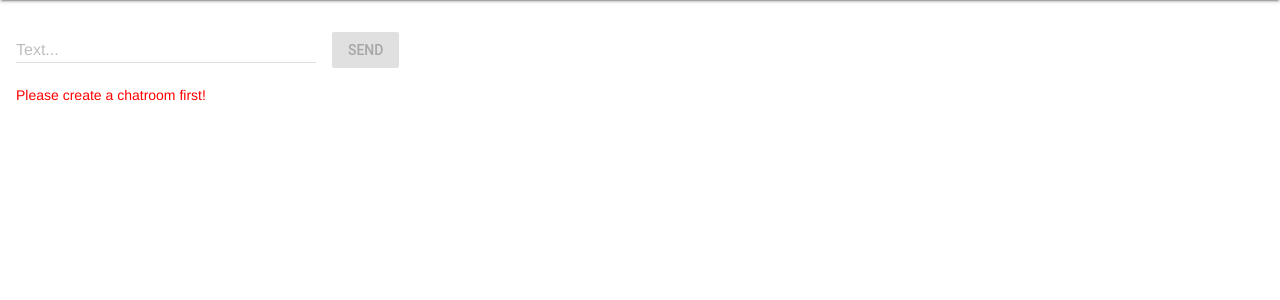
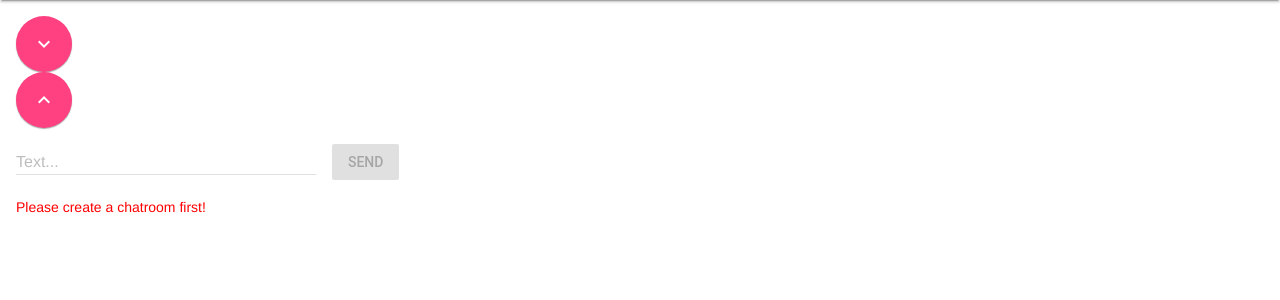
Before and after one commit to MichaelSoquat/Django-ChatApp, a Django app: page /chat/ in a window 1280 px wide. Shown: the part 64-364 px from the top of the page. Run offline with Django 4.2, Linux system fonts and the light colour scheme; the visitor is signed in with stand-in values (Sample User, id 1); data that the repository does not hold is empty.

Commit message:
created 2 buttons with scroll to top and bottom instantly

```diff
--- a/first_django_app/chat/templates/chat/index.html
+++ b/first_django_app/chat/templates/chat/index.html
@@ -1,4 +1,10 @@
 {%extends "base.html"%} {%block content%} {% if request.user.is_authenticated %}
+
+<button onclick="scrollToBottom()" class="mdl-button mdl-js-button mdl-button--fab mdl-js-ripple-effect mdl-button--colored">
+        <i class="material-icons">expand_more</i>
+      </button>
+
+
 <div id="messageContainer">
     {% for message in messages %} {% if request.user|stringformat:'s' == message.author.username|stringformat:'s' %}
 
@@ -23,11 +29,14 @@
 </div>
 <!-- Accent-colored raised button with ripple -->
 <!-- Textfield with Floating Label -->
+<button onclick="scrollToTop()" class="mdl-button mdl-js-button mdl-button--fab mdl-js-ripple-effect mdl-button--colored">
+    <i class="material-icons">expand_less</i>
+  </button>
 <form style="display:flex; align-items:center" onsubmit="sendMessage('{{csrf_token}}', '{{request.user.username}}');" method="post">
     {% csrf_token %}
     <div class="mdl-textfield mdl-js-textfield mdl-textfield--floating-label">
         <input name="textmessage" class="mdl-textfield__input" type="text" id="messagefield">
-        <label class="mdl-textfield__label" for="messagefield">Text...</label>
+        <label id="end" class="mdl-textfield__label" for="messagefield">Text...</label>
 
     </div>
     {% if noChat %}
--- a/first_django_app/static/css/style.css
+++ b/first_django_app/static/css/style.css
@@ -1,3 +1,7 @@
+html {
+    scroll-behavior: smooth;
+}
+
 .page-content {
     padding-left: 16px;
     padding-top: 16px;
@@ -74,7 +78,7 @@ h1 {
 }
 
 .message-container-other-author {
-    margin-left: 80px!important;
+    margin-left: 80px !important;
     width: 180px;
     height: auto;
     background-color: rgb(255, 64, 129);
--- a/first_django_app/static/js/createChannel.js
+++ b/first_django_app/static/js/createChannel.js
@@ -1,4 +1,17 @@
+function scrollToBottom() {
+    end.scrollIntoView()
+}
+
+function scrollToTop() {
+    start.scrollIntoView()
+}
+
+
+
+
+
 //open dialog to create a new channel
+
 function openDialog() {
 
     let dialog = document.querySelector('dialog');
--- a/first_django_app/templates/base.html
+++ b/first_django_app/templates/base.html
@@ -21,6 +21,7 @@
 </head>
 
 <body>
+
     <!-- Always shows a header, even in smaller screens. -->
     <div class="mdl-layout mdl-js-layout mdl-layout--fixed-header">
         <header class="mdl-layout__header center">
@@ -82,7 +83,7 @@
             </nav>
         </div>
         <main class="mdl-layout__content">
-            <div class="page-content">
+            <div id="start" class="page-content">
                 {%block content%} {%endblock%}
             </div>
         </main>
```
